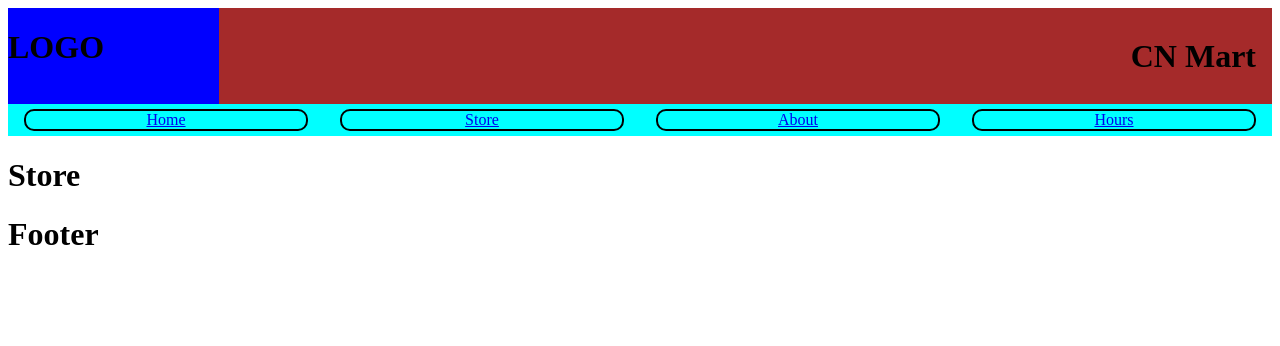
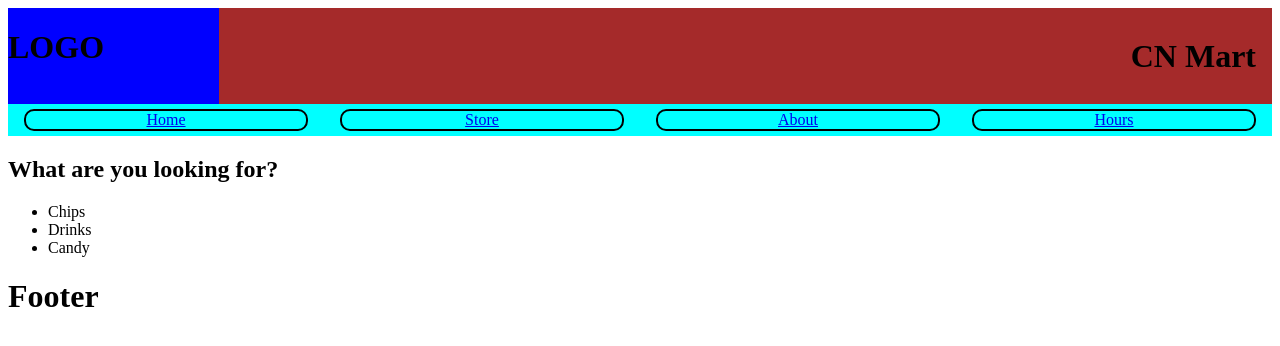
Before and after one commit to Ckher96/CN-Mart, a React (Create React App) app in the folder cn-mart-react/: page /store in a window 1280 px wide. Shown: the top 346 px of the page. Built offline with nearby package versions, Linux system fonts and the light colour scheme.

Commit message:
add store component

```diff
--- a/cn-mart-react/src/App.js
+++ b/cn-mart-react/src/App.js
@@ -3,6 +3,7 @@ import Header from "./components/Header/Header";
 import Nav from "./components/Nav/Nav";
 import Home from "./components/Home/Home";
 import Footer from "./components/Footer/Footer";
+import Store from "./components/Store/Store";
 
 function App() {
   return (
@@ -11,7 +12,7 @@ function App() {
       <Nav />
       <Routes>
         <Route path="/" element={<Home/>} />
-        <Route path="/store" element={<h1>Store</h1>} />
+        <Route path="/store" element={<Store />} />
         <Route path="/about" element={<h1>About</h1>} />
         <Route path="/hours" element={<h1>Hours</h1>} />
       </Routes>
--- /dev/null
+++ b/cn-mart-react/src/components/Store/Store.js
@@ -0,0 +1,12 @@
+export default function Store() {
+  return (
+    <>
+      <h2>What are you looking for?</h2>
+      <ul>
+        <li>Chips</li>
+        <li>Drinks</li>
+        <li>Candy</li>
+      </ul>
+    </>
+  );
+}
```
